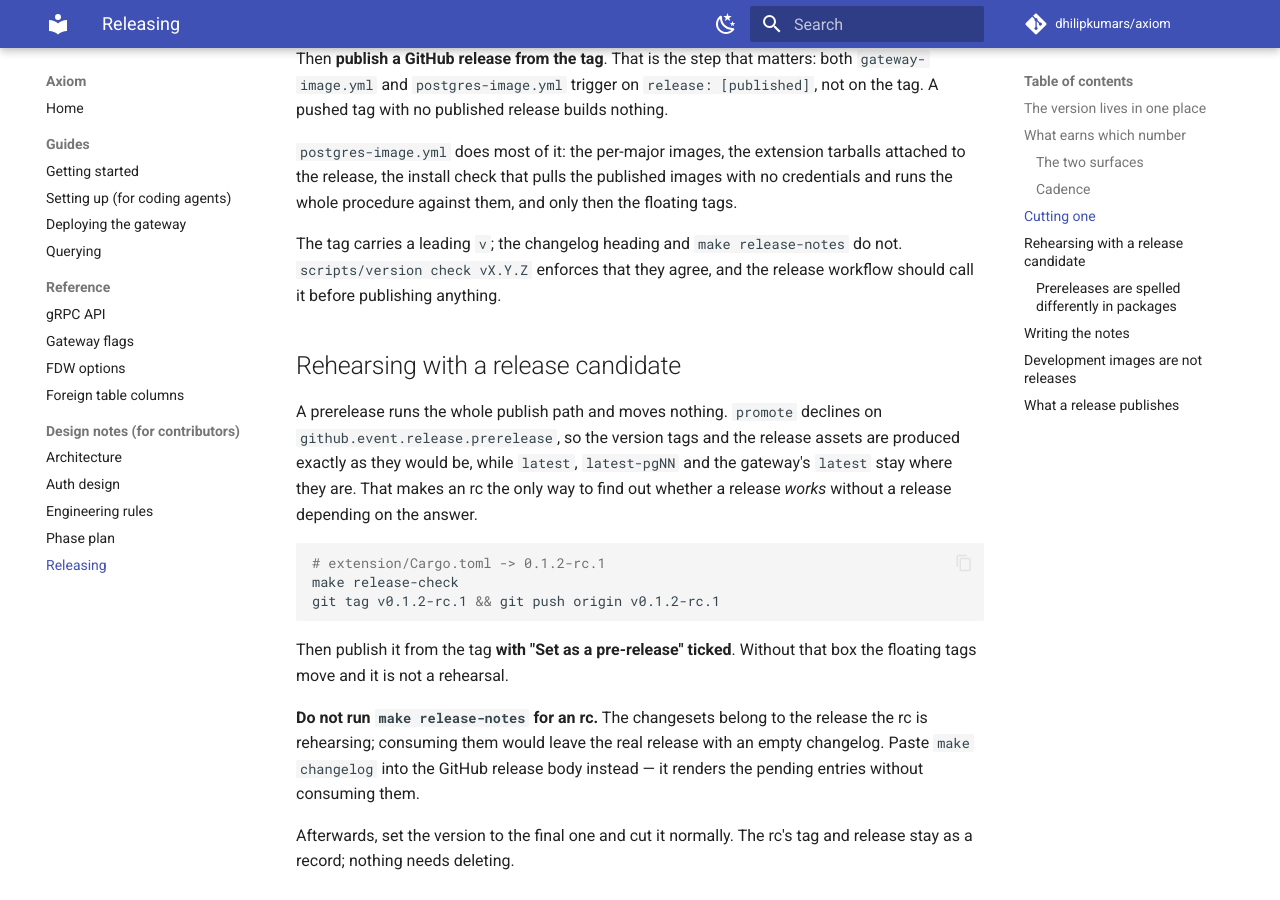
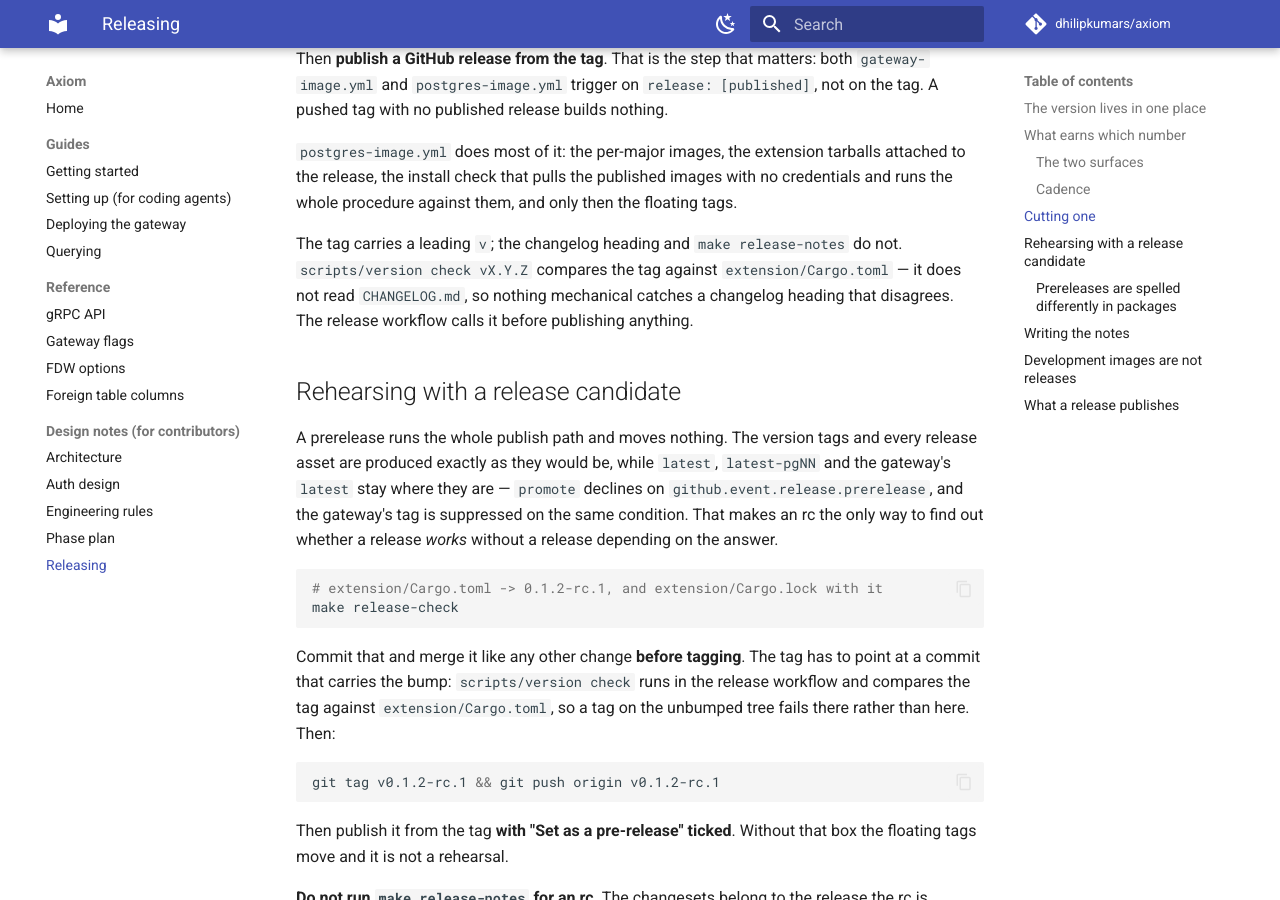
Before and after one commit to dhilipkumars/axiom, an MkDocs documentation site: the page built from docs/RELEASING.md, in a window 1280 px wide and 900 px high, scrolled down 2640 px. Built offline with MkDocs 1.6.1 and Material for MkDocs 9.7.7, drawn with Linux system fonts in a browser that asks for light colours; comment, search, counter and statistics services are not loaded.

Commit message:
Put the packaging spelling in one place, and refuse what it cannot spell
Review round, five findings, all real.

INSTALL.md ships inside the tarball and told the reader to install files
that do not exist. It templated the semver version into the .deb and .rpm
names, which on a prerelease are spelled with a tilde -- so the rc
tarball's own instructions named 0.1.2-rc.1 packages beside 0.1.2~rc.1
files.

The rc recipe went from editing Cargo.toml straight to tagging. Followed
literally the tag lands on the unbumped tree, and the failure surfaces in
the release workflow's `scripts/version check`, after publishing, rather
than locally. It now says to commit and merge the bump first, and why.

Blanket hyphen-to-tilde is wrong for more than one hyphen. Checked rather
than reasoned about: 1.0.0~alpha~2 sorts *before* 1.0.0~alpha in dpkg,
which is the reverse of what semver means, and rpm cannot hold the hyphen
that would spell it correctly -- so there is no faithful representation.
`scripts/version package` refuses those instead of emitting a package
that orders wrongly, and names a spelling that works.

package-native still took `compgen ... | head -1` for the SQL script --
the exact bug this branch is about, in the script that is invoked
directly against an unpacked tarball, which is how v0.1.1's packages were
built. It now requires exactly one and that it name the version.

RELEASING.md claimed `scripts/version check` enforces that the tag and
the changelog heading agree. It never reads CHANGELOG.md; it compares the
tag to extension/Cargo.toml, and nothing mechanical catches a disagreeing
heading. That claim predates this branch. It also said `promote` is what
declines on a prerelease for every image, which is only true once #63
lands; the wording now holds either way.

And the spelling itself moved into `scripts/version package`, because it
was computed independently in the packager and in the gate that looks for
the filenames the packager writes -- two copies of a derived value, where
fixing one leaves the other searching for files nobody wrote.

Gate re-run end to end at 0.1.2-rc.1 after the refactor, and INSTALL.md
checked against the filenames actually produced.

Co-Authored-By: Claude Opus 5 <noreply@anthropic.com>

````diff
--- a/docs/RELEASING.md
+++ b/docs/RELEASING.md
@@ -112,20 +112,31 @@ images with no credentials and runs the whole procedure against them, and only
 then the floating tags.
 
 The tag carries a leading `v`; the changelog heading and `make release-notes`
-do not. `scripts/version check vX.Y.Z` enforces that they agree, and the
-release workflow should call it before publishing anything.
+do not. `scripts/version check vX.Y.Z` compares the tag against
+`extension/Cargo.toml` — it does not read `CHANGELOG.md`, so nothing mechanical
+catches a changelog heading that disagrees. The release workflow calls it before
+publishing anything.
 
 ## Rehearsing with a release candidate
 
-A prerelease runs the whole publish path and moves nothing. `promote` declines
-on `github.event.release.prerelease`, so the version tags and the release
-assets are produced exactly as they would be, while `latest`, `latest-pgNN` and
-the gateway's `latest` stay where they are. That makes an rc the only way to
+A prerelease runs the whole publish path and moves nothing. The version tags
+and every release asset are produced exactly as they would be, while `latest`,
+`latest-pgNN` and the gateway's `latest` stay where they are — `promote`
+declines on `github.event.release.prerelease`, and the gateway's tag is
+suppressed on the same condition. That makes an rc the only way to
 find out whether a release *works* without a release depending on the answer.
 
 ```sh
-# extension/Cargo.toml -> 0.1.2-rc.1
+# extension/Cargo.toml -> 0.1.2-rc.1, and extension/Cargo.lock with it
 make release-check
+```
+
+Commit that and merge it like any other change **before tagging**. The tag has
+to point at a commit that carries the bump: `scripts/version check` runs in the
+release workflow and compares the tag against `extension/Cargo.toml`, so a tag
+on the unbumped tree fails there rather than here. Then:
+
+```sh
 git tag v0.1.2-rc.1 && git push origin v0.1.2-rc.1
 ```
 
````
Also changed, not shown: 4 other files.
